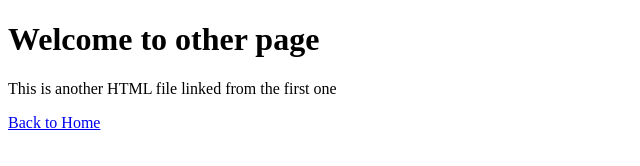
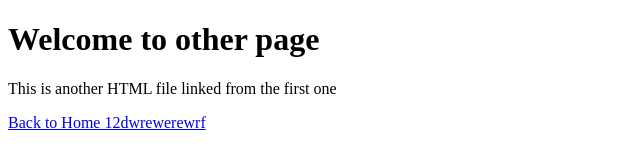
Before and after one commit to maytwin/repo, a plain HTML site: page anotherfile.html in a window 1280 px wide. Shown: the whole page, without its empty margins (0-640 px from the left). Drawn offline with Linux system fonts and the light colour scheme.

Commit message:
Update anotherfile.html

```diff
--- a/anotherfile.html
+++ b/anotherfile.html
@@ -3,6 +3,6 @@
 <body>
     <h1> Welcome to other page</h1>
     <p> This is another HTML file linked from the first one</p>
-    <p><a href="index.html">Back to Home</a></p>
+    <p><a href="index.html">Back to Home 12dwrewerewrf </a></p>
 </body>
 </html>
```
